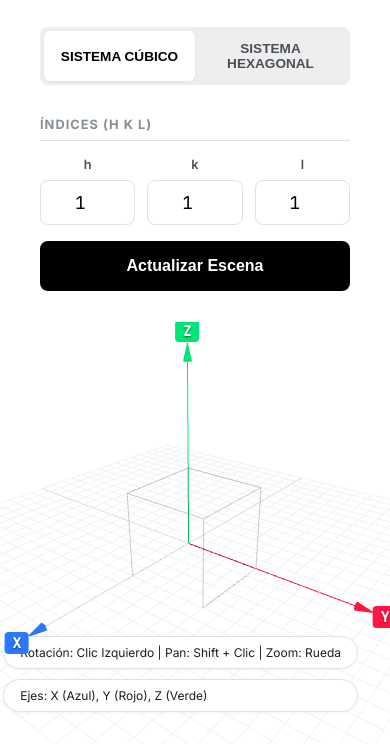
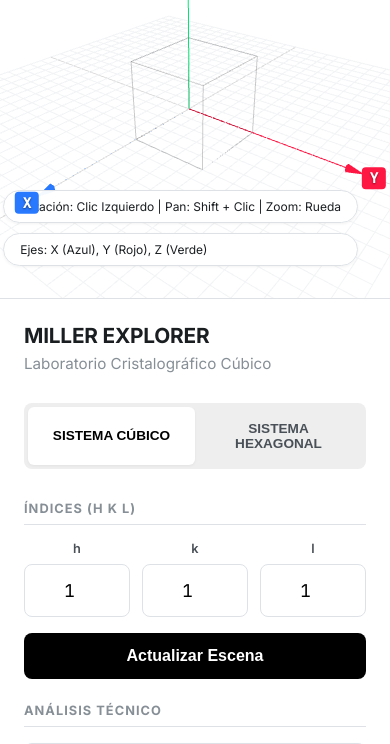
Before and after one commit to sebamestica/Miller_INDICES_3dVIEW, a website: page index.html in a window 390 px wide. Shown: the part 100-844 px from the top of the page. Drawn offline with nearby package versions, Linux system fonts and the light colour scheme; a script that the page names is missing.

Commit message:
UI: Mobile optimization and orientation handling

```diff
--- a/index.html
+++ b/index.html
@@ -231,9 +231,23 @@
         }
 
         @media (max-width: 1100px) {
-            #app { flex-direction: column; }
-            #sidebar { width: 100%; height: 50vh; border-right: none; border-top: 1px solid var(--border-color); }
-            #viewport { height: 50vh; }
+            #app { flex-direction: column-reverse; height: 100vh; }
+            #sidebar {
+                width: 100%;
+                flex: 1;
+                height: auto;
+                border-right: none;
+                border-top: 1px solid var(--border-color);
+                padding: 24px;
+            }
+            #viewport {
+                width: 100%;
+                height: 45vh;
+                flex-shrink: 0;
+            }
+            header h1 { font-size: 1.3rem; }
+            input[type="number"], .primary-btn, .tab-btn { padding: 14px; }
+            .section { margin-bottom: 24px; }
         }
     </style>
 </head>
@@ -436,6 +450,9 @@
                 this.scene.add(this.staticObjects, this.dynamicObjects);
 
                 window.addEventListener('resize', () => this.onResize());
+                window.addEventListener('orientationchange', () => {
+                    setTimeout(() => this.onResize(), 100);
+                });
                 this.animate();
             }
 
```
